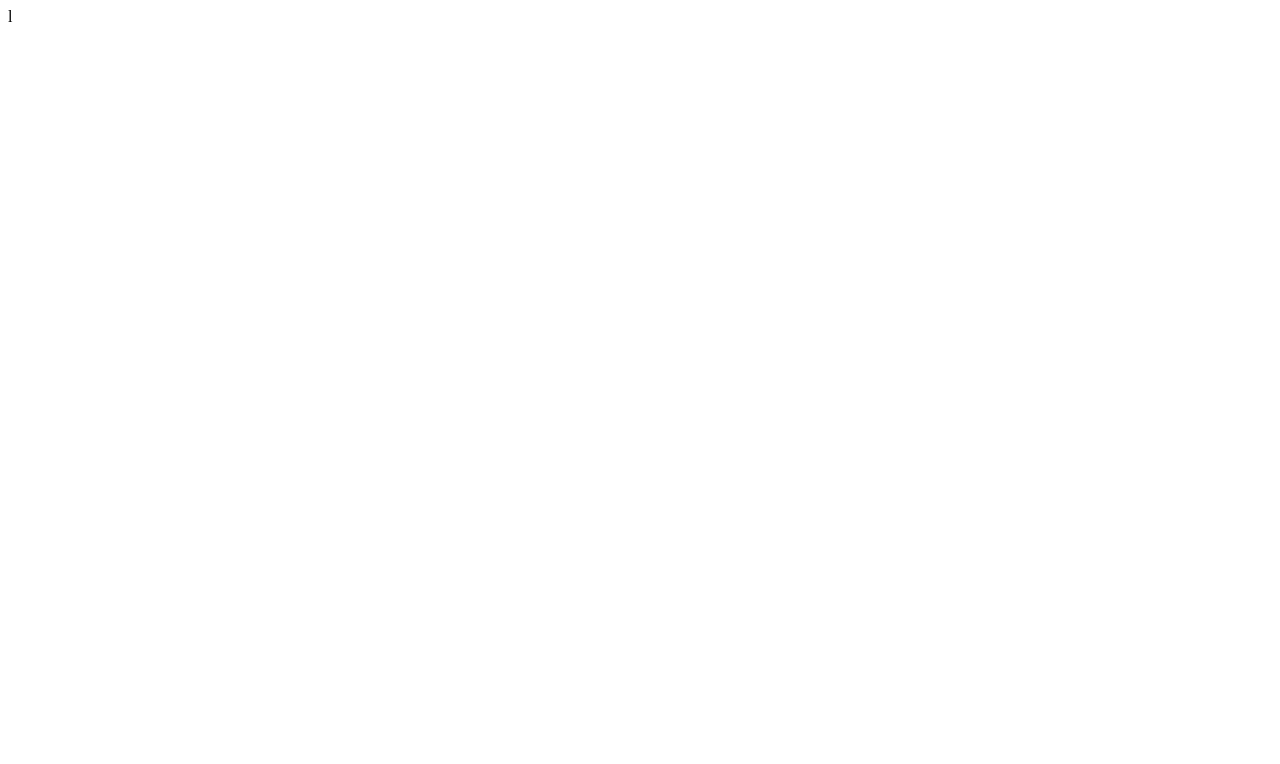
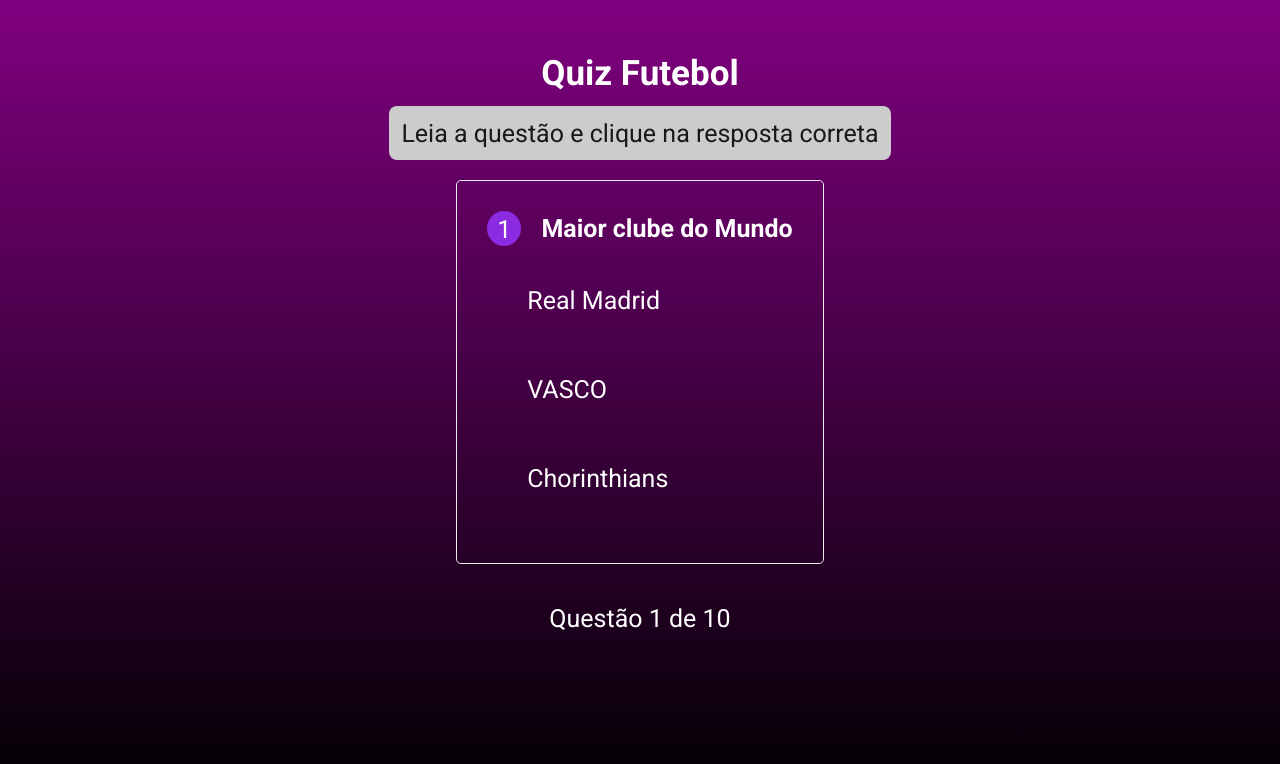
Before and after one commit to meireleeees/quizfutebol, a plain HTML site: page index.html in a window 1280 px wide. Drawn offline with Linux system fonts and the light colour scheme.

Commit message:
commit inicial

```diff
--- a/index.html
+++ b/index.html
@@ -1,11 +1,51 @@
 <!DOCTYPE html>
-<html lang="en">
+<html lang="pt-br">
 <head>
+    <link rel="icon" href="bola.png" />
     <meta charset="UTF-8">
+    <meta http-equiv="X-UA-Compatible" content="IE=edge">
     <meta name="viewport" content="width=device-width, initial-scale=1.0">
-    <title>Document</title>
+    <title> Quiz Futebol</title>
+    <!-- CSS externo -->
+    <link rel="stylesheet" href="trabalho.css" />
 </head>
 <body>
 
+    <main class="tela-principal">
+
+        <section class='conteudos'>
+
+            <h1>Quiz Futebol</h1>
+
+            <article class='centro' id='instrucoes'>
+                Leia a questão e clique na resposta correta
+            </article>
+
+            <article class='questoes'>
+
+                <header class='questao'>
+                    <span id='numQuestao'></span>
+                    <h2 id='pergunta'></h2>
+                </header>
+
+                <div class='corpo'>
+                    <ol type='A' id='alternativas'>
+                        <li id='a' value='1A' class='respostas' onClick='verificarSeAcertou(this, this)'></li>
+                        <li id='b' value='1B' class='respostas' onClick='verificarSeAcertou(this, this)'></li>
+                        <li id='c' value='1C' class='respostas' onClick='verificarSeAcertou(this, this)'></li>
+                    </ol>
+                </div>
+            </article>
+
+            <article id='aviso'>Questão <span id='numero'></span> de <span id='total'></span></article>
+
+        </section>
+
+
+    </main>
+
+<!-- JS externo -->
+<script src="script.js"></script>
+
 </body>
-</html>l
+</html>
--- /dev/null
+++ b/script.js
@@ -0,0 +1,232 @@
+let titulo = document.querySelector('h1')
+let instrucoes = document.querySelector('#instrucoes')
+let aviso = document.querySelector('#aviso')
+//let respostaEsta = document.querySelector('#respostaEsta')
+let pontos = 0 // pontos para o placar
+let placar = 0 // placar
+
+// PERGUNTA
+let numQuestao = document.querySelector('#numQuestao')
+let pergunta   = document.querySelector('#pergunta')
+
+// ALTERNATIVAS
+let a = document.querySelector('#a')
+let b = document.querySelector('#b')
+let c = document.querySelector('#c')
+
+// article com a class questoes
+let articleQuestoes = document.querySelector('.questoes')
+// ol li com as alternativas
+let alternativas = document.querySelector('#alternativas')
+
+const q0 = {
+    numQuestao   : 0,
+    pergunta     : "Pergunta",
+    alternativaA : "Alternativa A",
+    alternativaB : "Alternativa B",
+    alternativaC : "Alternativa C",
+    correta      : "0",
+}
+
+const q1 = {
+    numQuestao   : 1,
+    pergunta     : "Maior clube do Mundo",
+    alternativaA : "Real Madrid",
+    alternativaB : "VASCO",
+    alternativaC : "Chorinthians",
+    correta      : "VASCO",
+}
+
+const q2 = {
+    numQuestao   : 2,
+    pergunta     : "Qual o nome da Torcida Organizada do Corinthians?",
+    alternativaA : "Gaviões da Fiel",
+    alternativaB : "Independente",
+    alternativaC : "Mancha Verde",
+    correta      : "Gaviões da Fiel",
+}
+
+const q3 = {
+    numQuestao   : 3,
+    pergunta     : "Quem torce pro São Paulo é o que?",
+    alternativaA : "Desempregado",
+    alternativaB : "Muambeiro",
+    alternativaC : "São paulino",
+    correta      : "Muambeiro",
+}
+
+const q4 = {
+    numQuestao   : 4,
+    pergunta     : "Quem foi o melhor no auge?",
+    alternativaA : "Romário",
+    alternativaB : "Ronaldo",
+    alternativaC : "Bebeto",
+    correta      : "Ronaldo",
+}
+
+const q5 = {
+    numQuestao   : 5,
+    pergunta     : "a Premier League se localiza em qual continente?",
+    alternativaA : "África",
+    alternativaB : "Europa",
+    alternativaC : "América",
+    correta      : "Europa",
+}
+const q6 = {
+  numQuestao   : 6,
+  pergunta     : " Quantas Copas a Alemanha tem?",
+  alternativaA : "3",
+  alternativaB : "4",
+  alternativaC : "5",
+  correta      : "3",
+}
+const q7 = {
+  numQuestao   : 7,
+  pergunta     : "Quem foi o ultimo Golden Boy?",
+  alternativaA : "Gavi",
+  alternativaB : "Pedri",
+  alternativaC : "Cristiano Ronaldo",
+  correta      : "Gavi",
+}
+const q8 = {
+  numQuestao   : 8,
+  pergunta     : "Qual é o mascote do Bahia?",
+  alternativaA : "Super-Homem",
+  alternativaB : "Vozão",
+  alternativaC : "Homem Aranha",
+  correta      : "Super-Homem",
+}
+const q9 = {
+  numQuestao   : 9,
+  pergunta     : "Que time foi campeão do Campeonato Brasileiro(Brasileirão) de 1985?",
+  alternativaA : "Corinthians",
+  alternativaB : "Coritiba",
+  alternativaC : "Grêmio",
+  correta      : "Coritiba",
+}
+const q10 = {
+  numQuestao   : 10,
+  pergunta     : "Qual dos times abaixo não faz parte da região sudeste do Brasil?",
+  alternativaA : "Oeste",
+  alternativaB : "Internacional",
+  alternativaC : "Brasil de Pelotas",
+  correta      : "Oeste",
+}
+
+// CONSTANTE COM UM ARRAY DE OBJETOS COM TODAS AS QUESTOES
+const questoes = [q0, q1, q2, q3, q4, q5, q6, q7, q8, q9, q10]
+
+let numero = document.querySelector('#numero')
+let total  = document.querySelector('#total')
+
+numero.textContent = q1.numQuestao
+
+let totalDeQuestoes = (questoes.length)-1
+console.log("Total de questões " + totalDeQuestoes)
+total.textContent = totalDeQuestoes
+
+// MONTAR A 1a QUESTAO COMPLETA, para iniciar o Quiz
+numQuestao.textContent = q1.numQuestao
+pergunta.textContent   = q1.pergunta
+a.textContent = q1.alternativaA
+b.textContent = q1.alternativaB
+c.textContent = q1.alternativaC
+
+// CONFIGURAR O VALUE INICIAL DA 1a QUESTAO COMPLETA
+a.setAttribute('value', '1A')
+b.setAttribute('value', '1B')
+c.setAttribute('value', '1C')
+
+// PARA MONTAR AS PROXIMAS QUESTOES
+function proximaQuestao(nQuestao) {
+    numero.textContent = nQuestao
+    numQuestao.textContent = questoes[nQuestao].numQuestao
+    pergunta.textContent   = questoes[nQuestao].pergunta
+    a.textContent = questoes[nQuestao].alternativaA
+    b.textContent = questoes[nQuestao].alternativaB
+    c.textContent = questoes[nQuestao].alternativaC
+    a.setAttribute('value', nQuestao+'A')
+    b.setAttribute('value', nQuestao+'B')
+    c.setAttribute('value', nQuestao+'C')
+}
+
+function bloquearAlternativas() {
+    a.classList.add('bloqueado')
+    b.classList.add('bloqueado')
+    c.classList.add('bloqueado')
+}
+
+function desbloquearAlternativas() {
+    a.classList.remove('bloqueado')
+    b.classList.remove('bloqueado')
+    c.classList.remove('bloqueado')
+}
+
+function verificarSeAcertou(nQuestao, resposta) {
+
+    let numeroDaQuestao = nQuestao.value
+    console.log("Questão " + numeroDaQuestao)
+
+    let respostaEscolhida = resposta.textContent
+    //console.log("RespU " + respostaEscolhida)
+
+    let certa = questoes[numeroDaQuestao].correta
+    //console.log("RespC " + certa)
+
+    if(respostaEscolhida == certa) {
+        //console.log("Acertou")
+        //respostaEsta.textContent = "Correta 😊"
+        pontos += 10 // pontos = pontos + 10
+    } else {
+        //console.log("Errou!")
+        //respostaEsta.textContent = "Errada 😢"
+    }
+
+    // atualizar placar
+    placar = pontos
+    instrucoes.textContent = "Pontos " + placar
+
+    // bloquear a escolha de opcoes
+    bloquearAlternativas()
+
+    setTimeout(function() {
+        //respostaEsta.textContent = '...'
+        proxima = numeroDaQuestao+1
+
+        if(proxima > totalDeQuestoes) {
+            console.log('Fim do Jogo!')
+            fimDoJogo()
+        } else {
+            proximaQuestao(proxima)
+        }
+    }, 250)
+    desbloquearAlternativas()
+}
+
+function fimDoJogo() {
+    instrucoes.textContent = "Fim de Jogo!"
+    numQuestao.textContent = ""
+
+    let pont = ''
+    pontos == 0 ? pont = 'ponto' : pont = 'pontos'
+
+    pergunta.textContent   = "Você conseguiu " + pontos + " " + pont
+
+    aviso.textContent = "Você conseguiu " + pontos + " " + pont
+
+    a.textContent = ""
+    b.textContent = ""
+    c.textContent = ""
+
+    a.setAttribute('value', '0')
+    b.setAttribute('value', '0')
+    c.setAttribute('value', '0')
+
+    // OCULTAR O ARTICLE DA QUESTAO
+    articleQuestoes.style.display = 'none'
+
+    setTimeout(function() {
+        pontos = 0 // zerar placar
+        location.reload();
+    }, 2000)
+}
--- /dev/null
+++ b/trabalho.css
@@ -0,0 +1,136 @@
+@import url('https://fonts.googleapis.com/css2?family=Roboto:wght@100;300;400;500;700&display=swap');
+
+* {
+    margin: 0;
+    padding: 0;
+    box-sizing: border-box;
+    font-family: 'Roboto', sans-serif;
+    font-size: 1.25rem;
+}
+
+body {
+    width: 100vw;
+    height: 100vh;
+    background: linear-gradient(purple,black);
+    color: #fff;
+}
+
+main {
+    width: 100%;
+    height: 100%;
+    padding: 1rem; /* espacamento interno */
+}
+
+section {
+    width: 100%;
+    margin: 0 auto;
+    padding: 1rem;
+    margin-bottom: 0.625rem;
+    display: flex;
+    flex-direction: column;
+    justify-content: center;
+    align-items: center;
+}
+
+h1 {
+    text-align: center;
+    font-size: 1.75rem;
+    margin: 0.625rem;
+}
+
+.centro {
+    text-align: center;
+}
+
+.questao {
+    display: flex;
+    align-items: center;
+    justify-content: space-between;
+}
+
+#numQuestao {
+    display: block;
+    background: blueviolet;
+    padding: 4px 10px 2px 10px;
+    border-radius: 50%;
+}
+
+#pergunta {
+    margin-left: 1rem;
+}
+
+/* article que acomoda a questao completa */
+.questoes {
+    padding: 1.5rem;
+    border: 1px solid #ececec;
+    border-radius: 5px;
+    margin-bottom: 2rem;
+}
+
+.questoes ol li {
+    display: block;
+    margin: 1rem;
+    padding: 1rem;
+    border-radius: 8px;
+}
+
+.questoes ol li:hover {
+    background: #00b0ff;
+    cursor: pointer;
+}
+
+.bloqueado {
+    display: none;
+}
+
+.bloqueado li:hover {
+    display: none;
+}
+
+#instrucoes {
+    background: #ccc;
+    color: #191919;
+    padding: 0.625rem;
+    border-radius: 8px;
+
+    display: flex;
+    justify-content: center;
+    margin-bottom: 1rem;
+    animation: piscar .75s infinite alternate;
+}
+
+#aviso {
+    color: #fff;
+}
+
+/* ANIMACAO */
+
+/* Animar o input */
+@keyframes piscar {
+    0% {
+        filter: drop-shadow(0 0 15px );
+        -webkit-filter: drop-shadow(0 0 15px #2d0404);
+        -moz-filter: drop-shadow(0 0 15px #2d0404);
+        -o-filter: drop-shadow(0 0 15px #2d0404);
+        -ms-filter: drop-shadow(0 0 15px #2d0404);
+    }
+    100% {
+    }
+}
+
+.animar {
+    animation: piscar .75s infinite alternate;
+}
+
+.aparecer {
+    animation: aparecer .5s infinite alternate;
+}
+
+@keyframes aparecer {
+    0% {
+        opacity: 0
+    }
+    100% {
+        opacity: 1
+    }
+}
```
